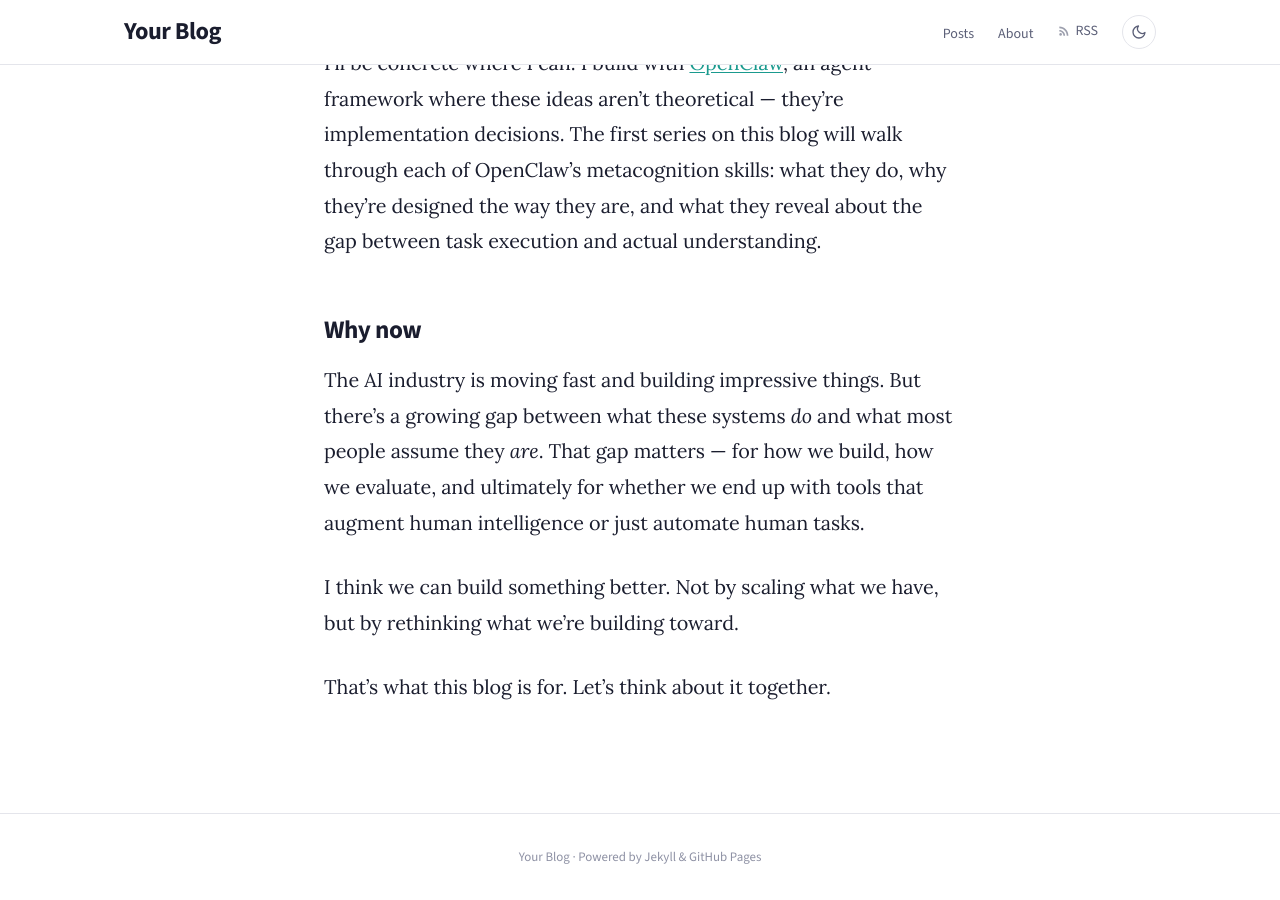
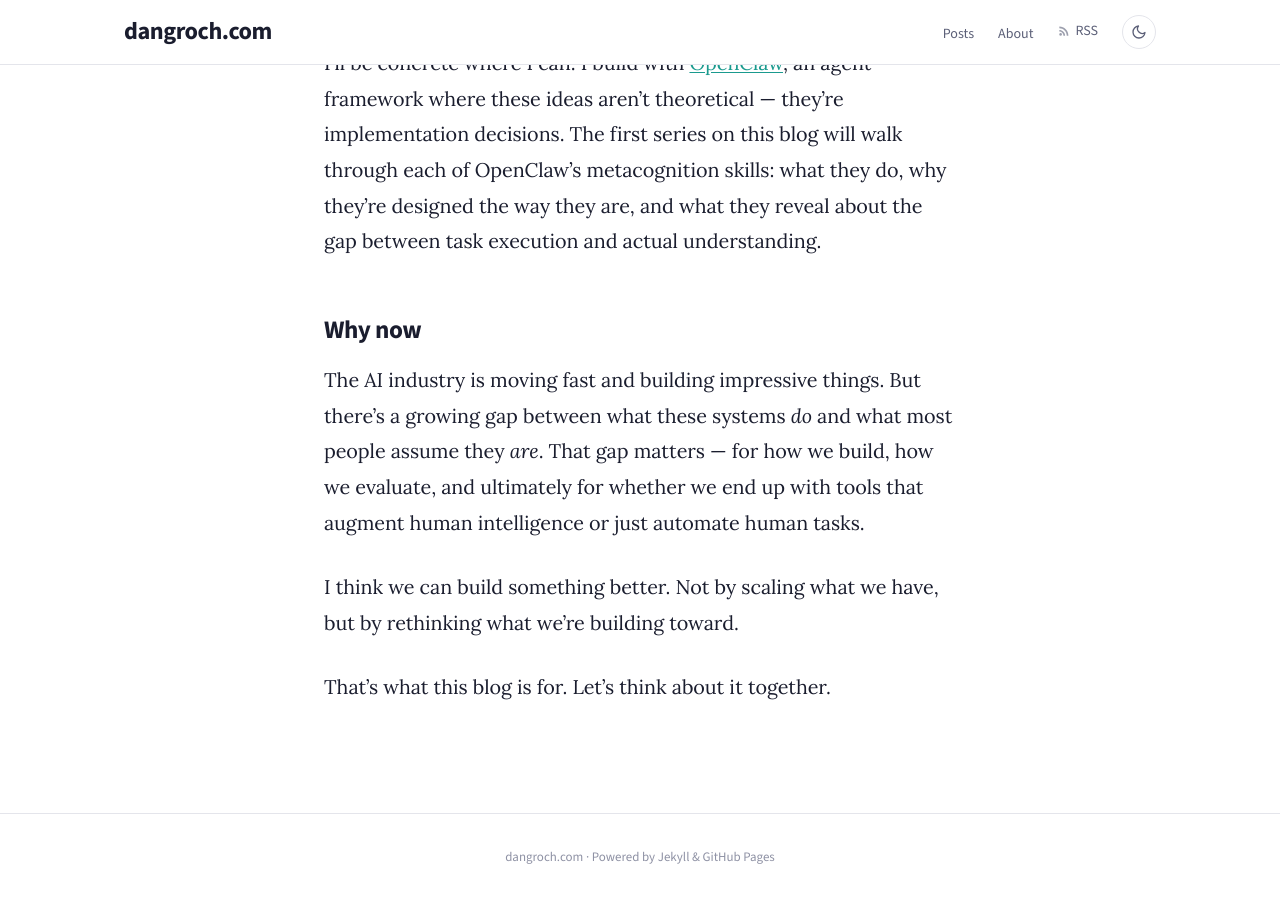
Before and after one commit to dgroch/blog, a Jekyll site: the page built from _posts/2026-03-15-hello-world.md, in a window 1280 px wide and 900 px high, scrolled down 1414 px. Built offline with Jekyll 4.4.1, drawn with Linux system fonts in a browser that asks for light colours; some of the changed lines change nothing that is shown.

Commit message:
Update site branding and metadata

```diff
--- a/_config.yml
+++ b/_config.yml
@@ -1,11 +1,11 @@
-title: "Your Blog"
-description: "Thoughts on things that matter."
+title: "dangroch.com"
+description: "Writing about AI, metacognition, and genuinely intelligent systems."
 url: "https://dangroch.com"
 baseurl: ""
 
 author:
-  name: "Your Name"
-  bio: "Short bio goes here. Writer, builder, thinker."
+  name: "Dan Groch"
+  bio: "I build AI systems and think about what it would take to make them genuinely intelligent."
   avatar: "" # optional: path to avatar image
 
 permalink: /:year/:month/:day/:title/
```
